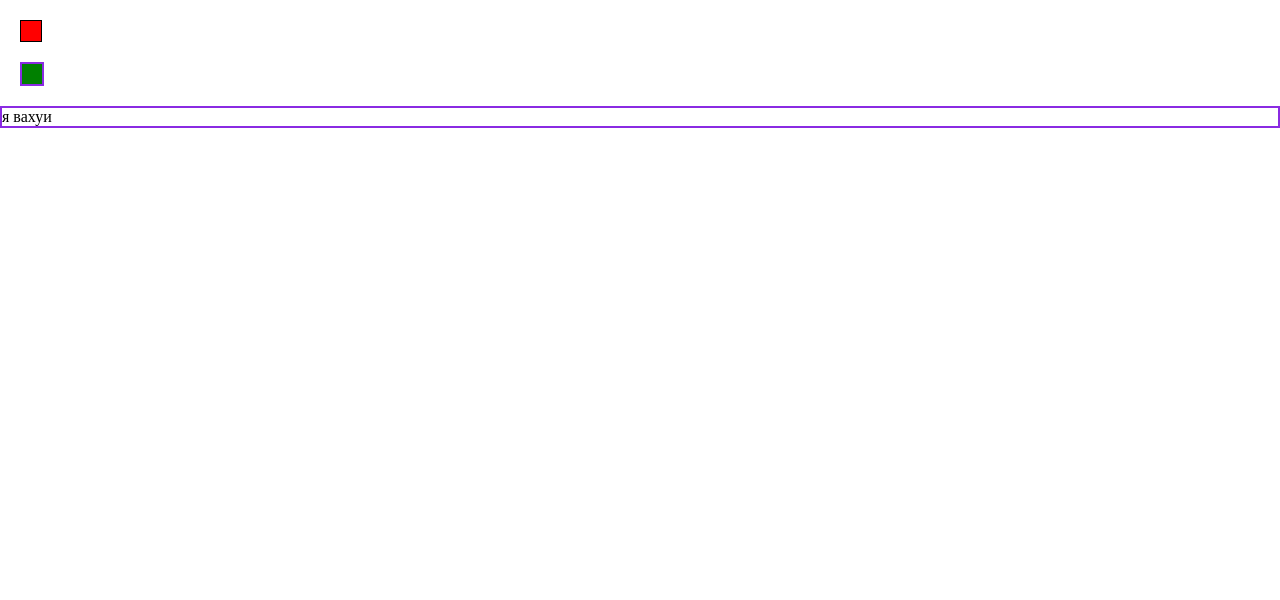
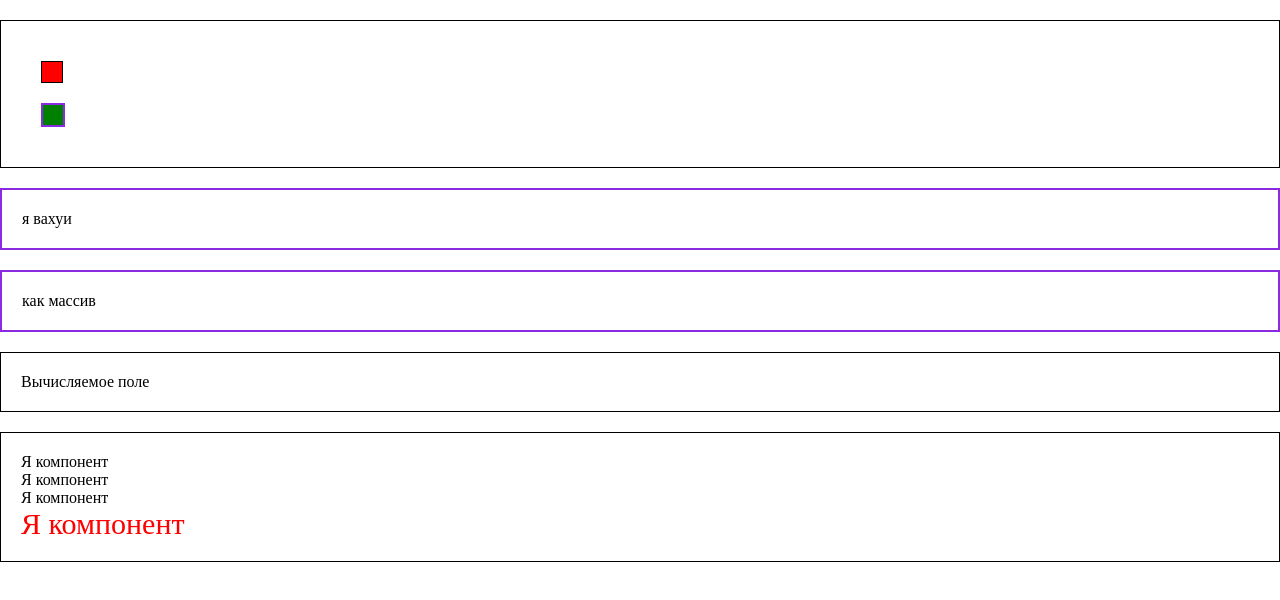
Before and after one commit to oLNidfwworld/vue, a plain HTML site: page 4. classes/index.html in a window 1280 px wide. Drawn offline with nearby package versions, Linux system fonts and the light colour scheme.

Commit message:
completeClasses

```diff
--- a/4. classes/index.html
+++ b/4. classes/index.html
@@ -14,9 +14,22 @@
             <div v-for="cube in cubes" class="card" :class="{'active':cube.isActive,'highlight':cube.isHighligted}">  </div>
         </div>
         <div :class="classObject">я вахуи</div>
+        <div :class="[isActive, classObject]">
+            как массив
+        </div>
+        <div :class="compClass">
+            Вычисляемое поле
+        </div>
     </div>
+    <div id="other-app">
+        <div>
+            <custom-component class="class3 class4" ></custom-component>
+            <custom-component class="class3 class4"></custom-component>
+            <custom-component class="class3 class4"></custom-component>
+            <custom-component :style="{fontSize:fontSize,color:color}"></custom-component>
+        </div>
 
-
+    </div>
     <script src="script.js"></script>
 </body>
 </html>
--- a/4. classes/script.js
+++ b/4. classes/script.js
@@ -12,7 +12,29 @@ const app = Vue.createApp({
             classObject: {
                 active: true,
                 highlight: true
-            }
+            },
+
+        }
+    },
+    computed:{
+        compClass(){
+             return this.isActive?'computedActive':' '
         }
     }
 }).mount('#app');
+
+const  otherApp = Vue.createApp({
+    data(){
+        return{
+            fontSize: '30px',
+            color:'red'
+        }
+    }
+}).component('custom-component',{
+    data(){
+        return{
+            className: 'componentClass',
+        }
+    },
+    template: '<p :class="className" class="class1 class2"> Я компонент </p>'
+}).mount('#other-app')
--- a/4. classes/style.css
+++ b/4. classes/style.css
@@ -36,3 +36,14 @@ body{
 .cards__element{
 
 }
+
+#app>div{
+    margin: 20px 0;
+    padding: 20px;
+    border: 1px black solid;
+}
+#other-app>div{
+    margin: 20px 0;
+    padding: 20px;
+    border: 1px black solid;
+}
```
